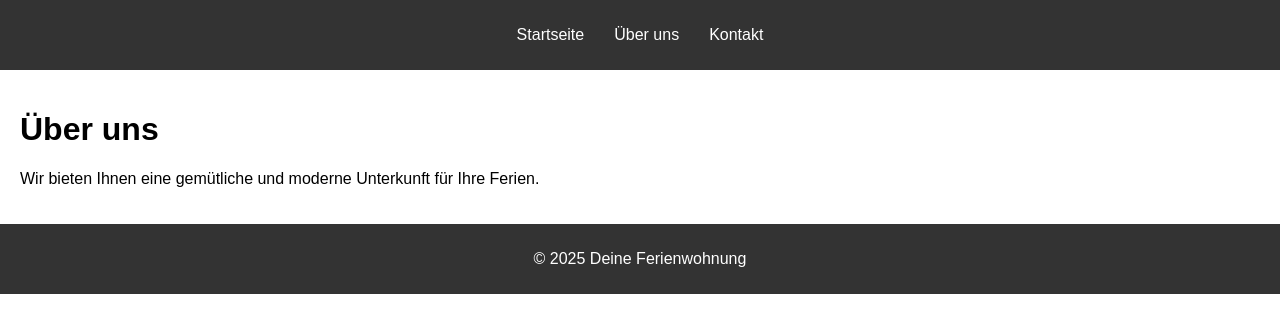
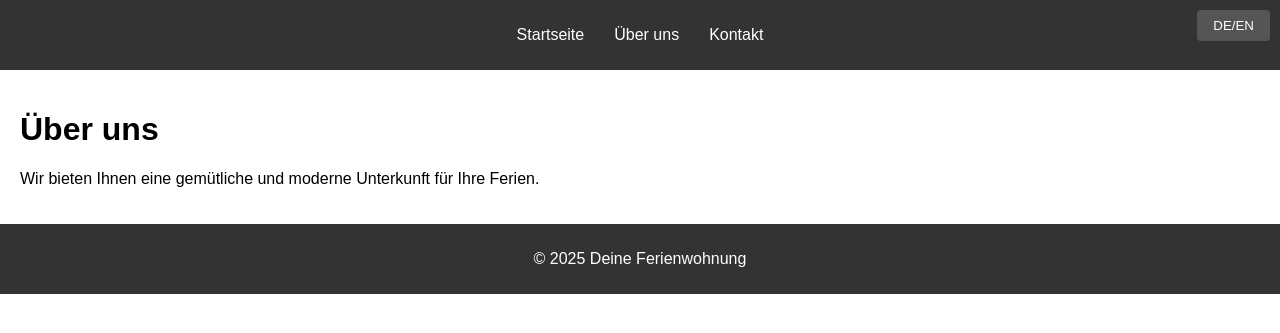
Before and after one commit to TimLbhnschl/timlbhnschl.github.io, a Jekyll site: the page built from about.html, in a window 1280 px wide. Shown: the top 333 px of the page. Built offline with Jekyll 4.4.1, drawn with Linux system fonts in a browser that asks for light colours.

Commit message:
Button hinzugefügt
in style und default.html button hinzugefügt

```diff
--- a/_layouts/default.html
+++ b/_layouts/default.html
@@ -15,6 +15,8 @@
         <li><a href="/contact.html">Kontakt</a></li>
       </ul>
     </nav>
+
+    <button class="language-toggle">DE/EN</button> <!-- Hier kommt der Button -->
   </header>
 
   <main>
--- a/assets/css/style.css
+++ b/assets/css/style.css
@@ -7,6 +7,7 @@ body {
   header {
     background-color: #333;
     padding: 10px;
+    position: relative; /* Damit der Button relativ zum Header positioniert wird */
   }
 
   header nav ul {
@@ -14,6 +15,22 @@ body {
     display: flex;
     justify-content: center;
     padding: 0;
+  }
+
+  .language-toggle {
+    position: absolute; /* Macht den Button "absolut" im Header */
+    top: 10px; /* Abstand von oben */
+    right: 10px; /* Abstand von rechts */
+    padding: 8px 16px;
+    background-color: #555;
+    color: white;
+    border: none;
+    border-radius: 4px;
+    cursor: pointer;
+  }
+
+  .language-toggle:hover {
+    background-color: #777;
   }
 
   header nav ul li {
```
